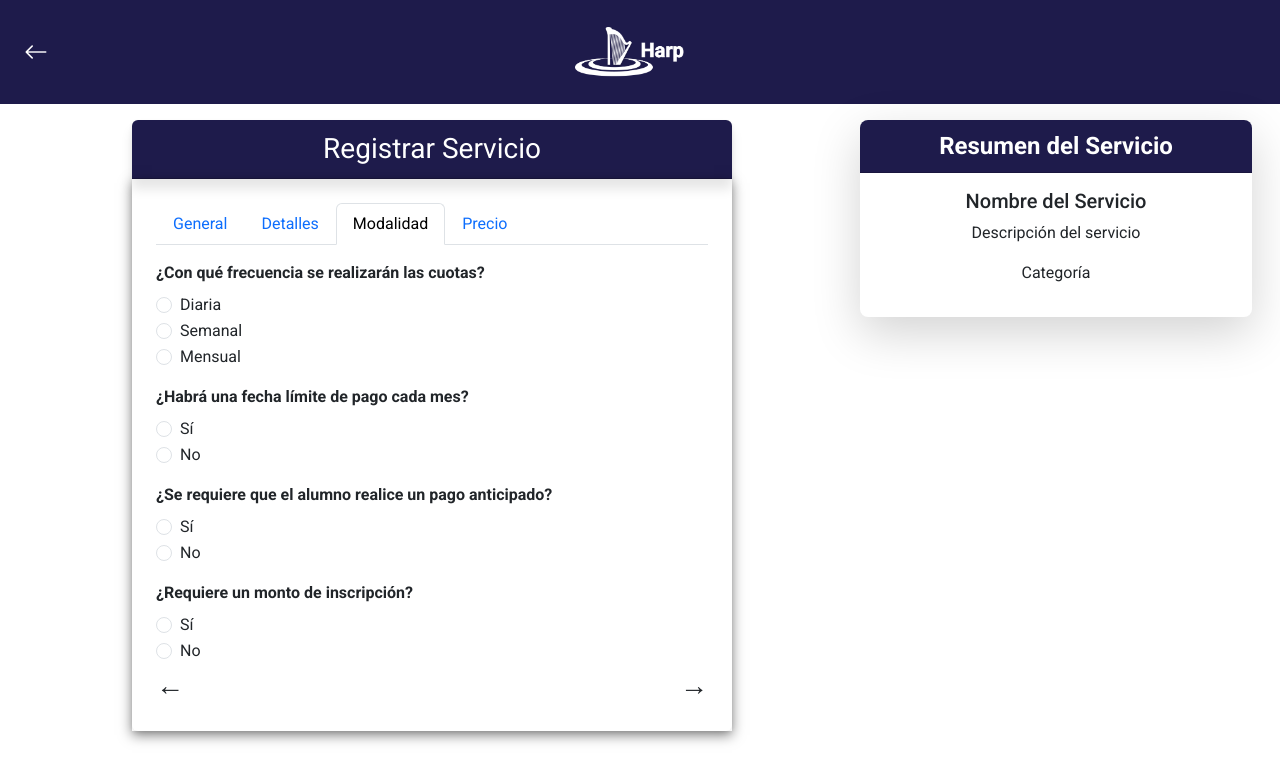
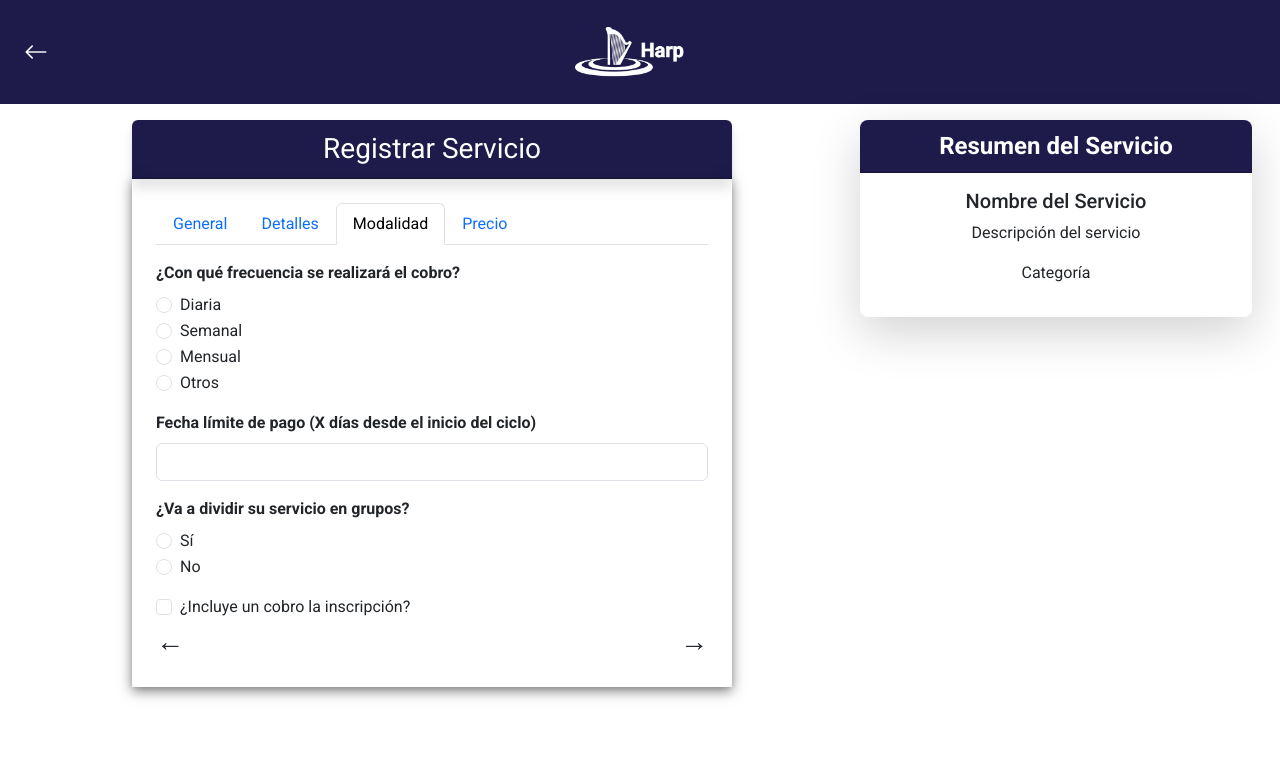
Before and after one commit to oscaralfrm/Grupo5-Comision3k2-SeminarioIntegrador, a React (Vite) app in the folder harp/: page /instructor/1/crear-servicio in a window 1280 px wide. Both pictures are taken after a click on the tab "Modalidad". Shown: the top 782 px of the page. Built offline with nearby package versions, Linux system fonts and the light colour scheme; a web font is replaced by a local one.

Commit message:
Servicios

```diff
--- a/harp/src/Components/Instructor/Servicio/RegistrarServicio.jsx
+++ b/harp/src/Components/Instructor/Servicio/RegistrarServicio.jsx
@@ -84,11 +84,11 @@ const ServicioForm = () => {
           <Card className="shadow-sm rounded" style={{ border: "none" }}>
             <Card.Header
               className="fs-3 text-center text-white rounded-top"
-              style={{ backgroundColor: "#1E1B4B",  boxShadow: "0 10px 12px rgba(0, 0, 0, 0.1)"}}
+              style={{ backgroundColor: "#1E1B4B", boxShadow: "0 10px 12px rgba(0, 0, 0, 0.1)" }}
             >
               Registrar Servicio
             </Card.Header>
-            <Card.Body className="p-4"style={{  boxShadow: "0 4px 12px rgba(0, 0, 0, 0.5)"}}>
+            <Card.Body className="p-4" style={{ boxShadow: "0 4px 12px rgba(0, 0, 0, 0.5)" }}>
               <Tabs
                 activeKey={activeTab}
                 onSelect={(k) => setActiveTab(k)}
@@ -229,8 +229,8 @@ const ServicioForm = () => {
                   <Form>
                     {/* Frecuencia de las cuotas */}
                     <Form.Group controlId="frecuenciaCuotas" className="mt-3">
-      <Form.Label className="fw-semibold">¿Con qué frecuencia se realizarán las cuotas?</Form.Label>
-      {["Diaria", "Semanal", "Mensual"].map((freq) => (
+                      <Form.Label className="fw-semibold">¿Con qué frecuencia se realizará el cobro?</Form.Label>
+                      {["Diaria", "Semanal", "Mensual", "Otros"].map((freq) => (
                         <Form.Check
                           key={freq}
                           type="radio"
@@ -238,71 +238,134 @@ const ServicioForm = () => {
                           label={freq}
                           value={freq.toLowerCase()}
                           checked={formData.frecuenciaCuotas === freq.toLowerCase()}
+                          onChange={(e) => {
+                            handleInputChange(e);
+                            if (e.target.value !== "otros") {
+                              setFormData((prevData) => ({
+                                ...prevData,
+                                duracionCuotasPersonalizada: "", // Limpiar la duración personalizada si selecciona otra opción
+                              }));
+                            }
+                          }}
+                        />
+                      ))}
+
+                      {/* Campo adicional para duración personalizada si selecciona "Otros" */}
+                      {formData.frecuenciaCuotas === "otros" && (
+                        <Form.Group controlId="duracionCuotasPersonalizada" className="mt-3">
+                          <Form.Label className="fw-semibold">Ingrese frecuencia de cobro (en días)</Form.Label>
+                          <Form.Control
+                            type="number"
+                            name="duracionCuotasPersonalizada"
+                            placeholder="Ej: 45 días"
+                            value={formData.duracionCuotasPersonalizada || ""}
                             onChange={handleInputChange}
                           />
-      ))}
+                        </Form.Group>
+                      )}
                     </Form.Group>
 
-    {/* Fecha límite de pago cada mes */}
+
+                    {/* Fecha límite de pago */}
                     <Form.Group controlId="fechaLimitePago" className="mt-3">
-      <Form.Label className="fw-semibold">¿Habrá una fecha límite de pago cada mes?</Form.Label>
-      {["Sí", "No"].map((answer) => (
-        <Form.Check
-          key={answer}
-          type="radio"
+                      <Form.Label className="fw-semibold">
+                        Fecha límite de pago (X días desde el inicio del ciclo)
+                      </Form.Label>
+                      <Form.Control
+                        type="number"
                         name="fechaLimitePago"
-          label={answer}
-          value={answer.toLowerCase()}
-          checked={formData.fechaLimitePago === answer.toLowerCase()}
+                        placeholder=""
+                        value={formData.fechaLimitePago || ""}
                         onChange={handleInputChange}
                       />
-      ))}
                     </Form.Group>
 
-    {/* Pago anticipado */}
-    <Form.Group controlId="pagoAnticipado" className="mt-3">
-      <Form.Label className="fw-semibold">¿Se requiere que el alumno realice un pago anticipado?</Form.Label>
-      {["Sí", "No"].map((answer) => (
+                    {/* División en grupos */}
+                    <Form.Group controlId="divideEnGrupos" className="mt-3">
+                      <Form.Label className="fw-semibold">¿Va a dividir su servicio en grupos?</Form.Label>
                       <Form.Check
-          key={answer}
                         type="radio"
-          name="pagoAnticipado"
-          label={answer}
-          value={answer.toLowerCase()}
-          checked={formData.pagoAnticipado === answer.toLowerCase()}
+                        name="divideEnGrupos"
+                        label="Sí"
+                        value="si"
+                        checked={formData.divideEnGrupos === "si"}
+                        onChange={(e) => setFormData((prevData) => ({
+                          ...prevData,
+                          divideEnGrupos: e.target.value,
+                          cupoMaximoAlumnos: "", // Restablece el cupo máximo si cambia la respuesta
+                        }))}
+                      />
+                      <Form.Check
+                        type="radio"
+                        name="divideEnGrupos"
+                        label="No"
+                        value="no"
+                        checked={formData.divideEnGrupos === "no"}
+                        onChange={(e) => setFormData((prevData) => ({
+                          ...prevData,
+                          divideEnGrupos: e.target.value,
+                          cupoMaximoAlumnos: "", // Restablece el cupo máximo si cambia la respuesta
+                        }))}
+                      />
+                    </Form.Group>
+
+                    {/* Cupo máximo de alumnos por grupo */}
+                    {formData.divideEnGrupos === "si" && (
+                      <Form.Group controlId="cupoMaximoAlumnos" className="mt-3">
+                        <Form.Label className="fw-semibold">Cupo máximo de alumnos por grupo</Form.Label>
+                        <Form.Control
+                          type="number"
+                          name="cupoMaximoAlumnos"
+                          placeholder="Ej: 20"
+                          value={formData.cupoMaximoAlumnos || ""}
                           onChange={handleInputChange}
                         />
-      ))}
+                      </Form.Group>)}
+
+                    {/* Incluye inscripción */}
+                    <Form.Group controlId="incluyeInscripcion" className="mt-3">
+                      <Form.Check
+                        type="checkbox"
+                        name="incluyeInscripcion"
+                        label="¿Incluye un cobro la inscripción?"
+                        checked={formData.incluyeInscripcion || false}
+                        onChange={(e) =>
+                          setFormData((prevData) => ({
+                            ...prevData,
+                            incluyeInscripcion: e.target.checked,
+                          }))
+                        }
+                      />
                     </Form.Group>
 
                     {/* Monto de inscripción */}
+                    {formData.incluyeInscripcion && (
                       <Form.Group controlId="montoInscripcion" className="mt-3">
-      <Form.Label className="fw-semibold">¿Requiere un monto de inscripción?</Form.Label>
-      {["Sí", "No"].map((answer) => (
-        <Form.Check
-          key={answer}
-          type="radio"
+                        <Form.Label className="fw-semibold">Monto por la inscripción</Form.Label>
+                        <Form.Control
+                          type="number"
                           name="montoInscripcion"
-          label={answer}
-          value={answer.toLowerCase()}
-          checked={formData.montoInscripcion === answer.toLowerCase()}
+                          placeholder="$X"
+                          value={formData.montoInscripcion || ""}
                           onChange={handleInputChange}
                         />
-      ))}
                       </Form.Group>
+                    )}
 
-    {/* Abono de inscripción */}
-    {formData.montoInscripcion === "sí" && (
-      <Form.Group controlId="abonoInscripcion" className="mt-3">
-        <Form.Label className="fw-semibold">¿El monto de inscripción se abonará con antelación o junto con la primera cuota?</Form.Label>
-        {["Antelación", "Primera cuota"].map((answer) => (
+                    {/* Pago de inscripción */}
+                    {formData.incluyeInscripcion && (
+                      <Form.Group controlId="pagoInscripcion" className="mt-3">
+                        <Form.Label className="fw-semibold">
+                          La inscripción se paga:
+                        </Form.Label>
+                        {["Icluido en la Primera Cuota", "De forma Anticipada"].map((opcion, index) => (
                           <Form.Check
-            key={answer}
+                            key={index}
                             type="radio"
-            name="abonoInscripcion"
-            label={answer}
-            value={answer.toLowerCase()}
-            checked={formData.abonoInscripcion === answer.toLowerCase()}
+                            name="pagoInscripcion"
+                            label={opcion}
+                            value={opcion.toLowerCase()}
+                            checked={formData.pagoInscripcion === opcion.toLowerCase()}
                             onChange={handleInputChange}
                           />
                         ))}
@@ -315,14 +378,14 @@ const ServicioForm = () => {
                     <span
                       className="fs-3 d-flex justify-content-start ms-0"
                       onClick={goToPreviousTab}
-      style={{ cursor: "pointer" }} // Volver a la sección anterior
+                      style={{ cursor: "pointer" }}
                     >
                       &#8592;
                     </span>
                     <span
                       className="fs-3"
                       style={{ cursor: "pointer" }}
-      onClick={goToNextTab} // Avanzar a la siguiente sección
+                      onClick={goToNextTab}
                     >
                       &#8594;
                     </span>
@@ -392,7 +455,7 @@ const ServicioForm = () => {
             className="shadow-lg rounded-3 border-0"
             style={{ backgroundColor: "white" }}
           >
-            <Card.Header className="fs-4 fw-semibold text-center  text-white rounded-top-3" style={{backgroundColor:'#1E1B4B'}}>
+            <Card.Header className="fs-4 fw-semibold text-center  text-white rounded-top-3" style={{ backgroundColor: '#1E1B4B' }}>
               Resumen del Servicio
             </Card.Header>
             <Card.Body className="text-center">
```
Lines whose indentation alone changed are shown as unchanged.
